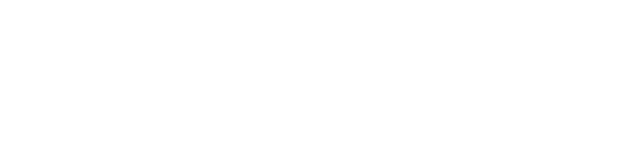
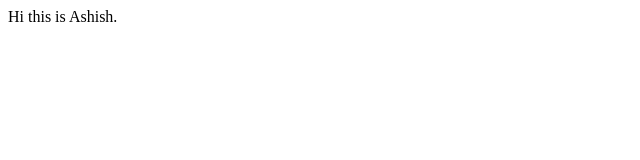
Before and after one commit to Ashish4922/fsd_Ashish_kashyap304, a plain HTML site: page index.html in a window 1280 px wide. Shown: the whole page, without its empty margins (0-640 px from the left). Drawn offline with Linux system fonts and the light colour scheme.

Commit message:
add commit

```diff
--- a/index.html
+++ b/index.html
@@ -6,6 +6,6 @@
     <title>Document</title>
 </head>
 <body>
-
+    Hi this is Ashish.
 </body>
 </html>
```
